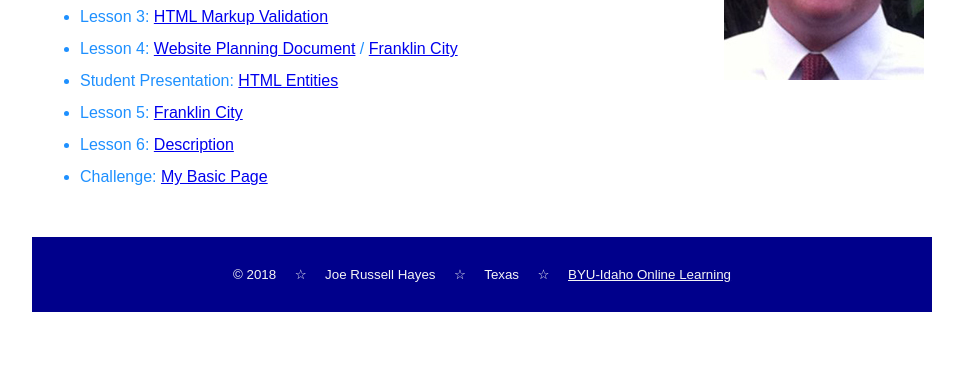
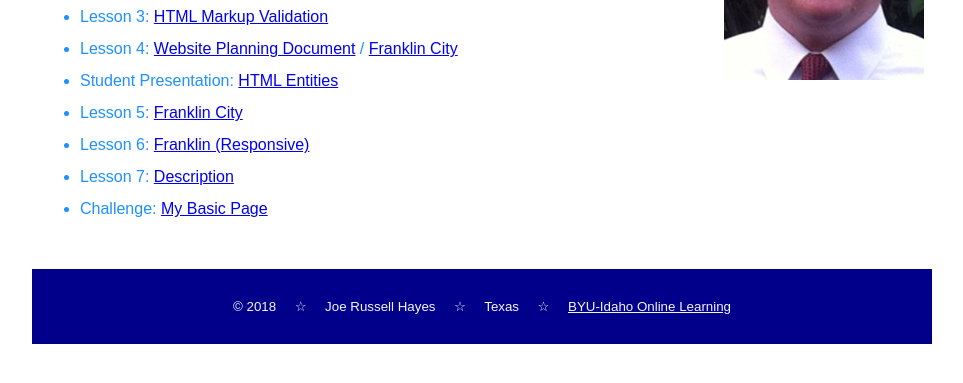
Before and after one commit to kaisbouy/kaisbouy.github.io, a plain HTML site: page index.html in a window 1280 px wide. Shown: the part 221-604 px from the top of the page, without its empty margins (158-1121 px from the left). Drawn offline with Linux system fonts and the light colour scheme.

Commit message:
lesson 6 update
fixed link

```diff
--- a/index.html
+++ b/index.html
@@ -22,7 +22,8 @@
                 <li>Lesson 4: <a href="assignments/lesson-4/site_plan.html">Website Planning Document</a> / <a href="assignments/lesson-4/franklin-4.html">Franklin City</a></li>
                 <li>Student Presentation: <a href="https://youtu.be/OfdmVAavk54">HTML Entities</a></li>
                 <li>Lesson 5: <a href="../kaisbouy.github.io/assignments/lesson-5/franklin-5.html">Franklin City</a></li>
-                <li>Lesson 6: <a href="#">Description</a></li>
+                <li>Lesson 6: <a href="../kaisbouy.github.io/assignments/lesson-6/franklin-6.html">Franklin (Responsive)</a></li>
+                <li>Lesson 7: <a href="#">Description</a></li>
                 <li>Challenge: <a href="basicpage.html">My Basic Page</a></li>
             </ul>
         </main>
```
Also changed, not shown: 2 other files.
